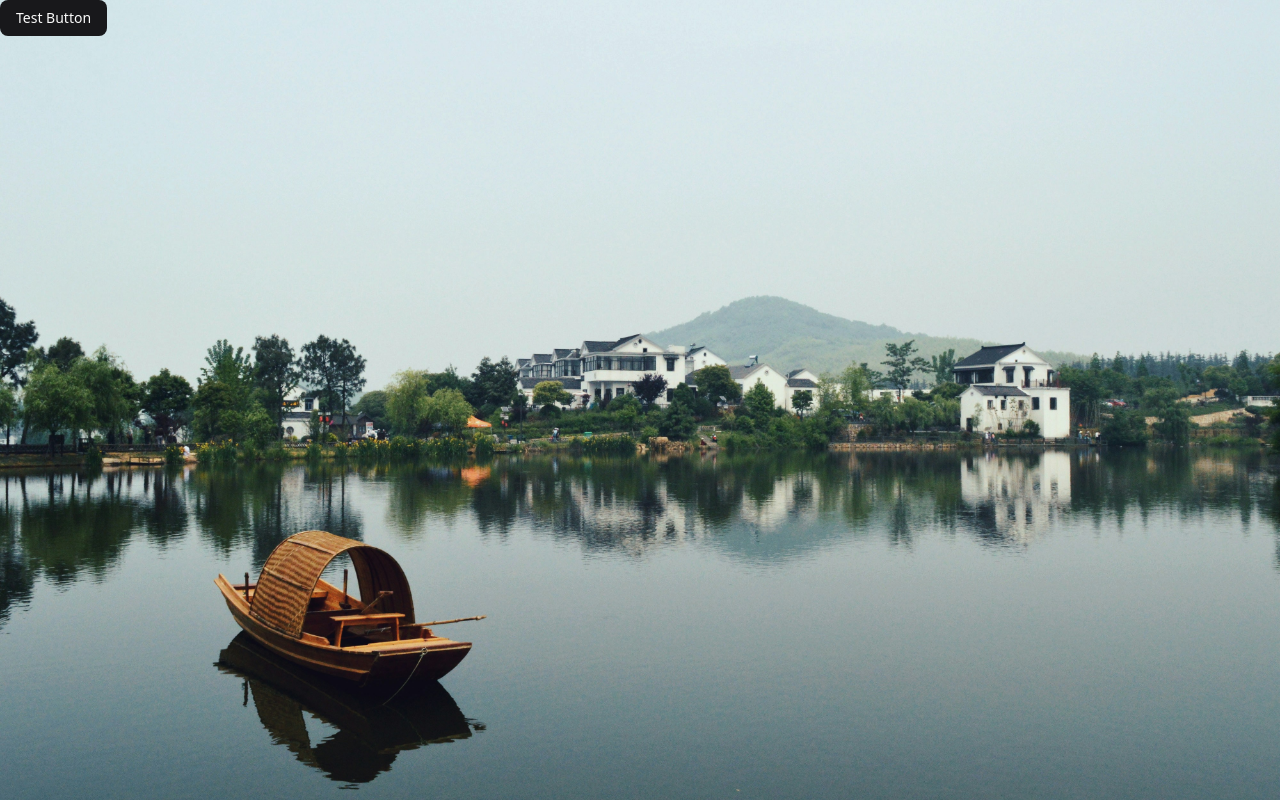
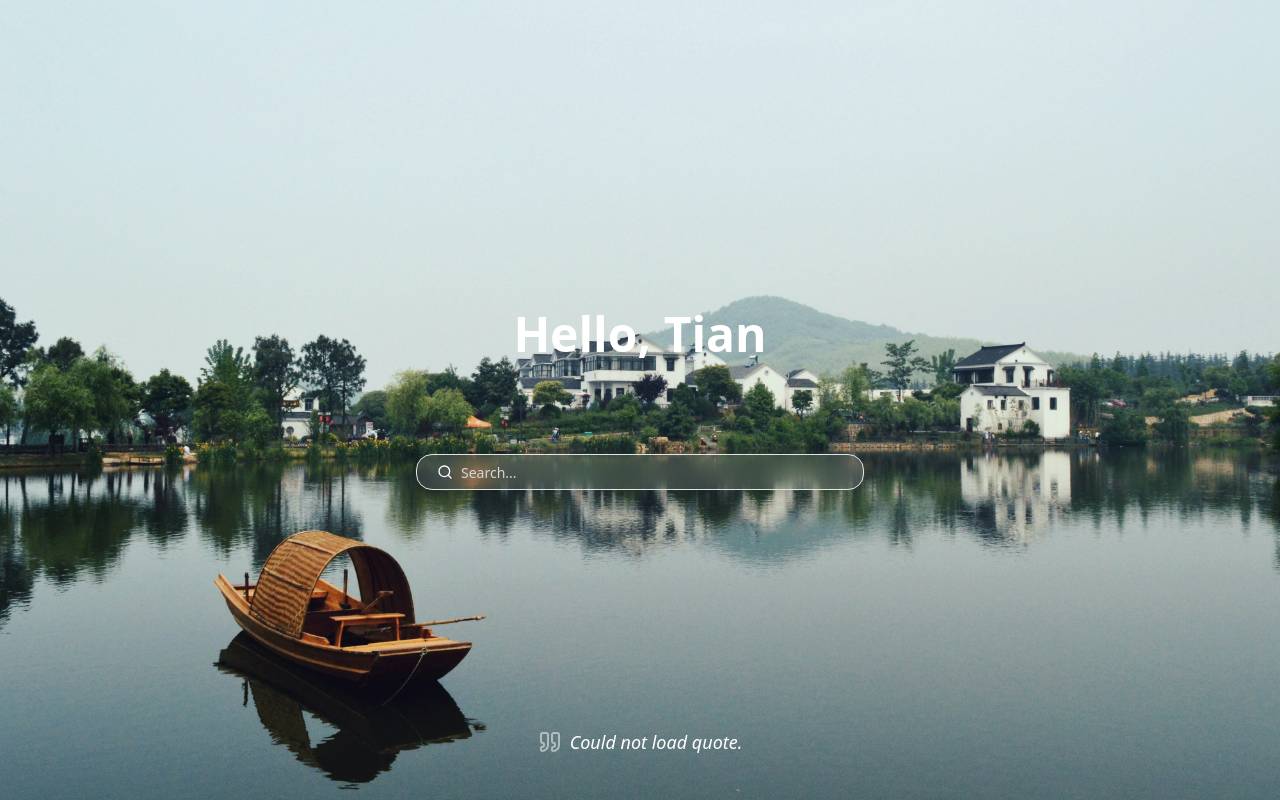
Before and after one commit to tianyu-00/froggy-tabs, a React app in the folder frontend/: page / in a window 1280 px wide. Built offline with nearby package versions, Linux system fonts and the light colour scheme; no server answers; the HTML template or start-up script is replaced by a standard one.

Commit message:
Add input group UI components and search bar
Introduced reusable InputGroup, Input, and Textarea components for UI consistency. Updated App.jsx to use the new input group for a search bar and display a random quote in the footer.

```diff
--- a/frontend/src/App.jsx
+++ b/frontend/src/App.jsx
@@ -2,24 +2,83 @@
 import "./App.css";
 import { Button } from "./components/ui/button";
 import { getRandomBackground } from "./utils/getRandomBackground";
+import { CheckIcon, CreditCardIcon, InfoIcon, MailIcon, SearchIcon, StarIcon, QuoteIcon } from "lucide-react";
+import { InputGroup, InputGroupAddon, InputGroupInput } from "@/components/ui/input-group";
 
 function App() {
   const [background, setBackground] = useState(null);
+  const [quote, setQuote] = useState("");
+
+  const fetchQuote = async () => {
+    try {
+      const url = "https://api.quotable.io/random?maxLength=100";
+
+      const res = await fetch(url);
+      const data = await res.json();
+      setQuote(data.content);
+    } catch (err) {
+      console.error(err);
+      setQuote("Could not load quote.");
+    }
+  };
 
   useEffect(() => {
     setBackground(getRandomBackground());
+    fetchQuote();
   }, []);
 
   return (
     <div
-      className="h-screen w-full bg-center bg-cover"
+      className="h-screen w-full bg-center bg-cover flex flex-col"
       style={{
         backgroundImage: `url(${background})`,
       }}
     >
-      <Button>Test Button</Button>
+      {/* Header */}
+      <header className="p-2 min-h-20"></header>
+
+      {/* My main content */}
+      <div className="flex-1 flex flex-col items-center justify-center">
+        <span className="text-white font-semibold text-5xl mb-24">Hello, Tian</span>
+
+        <InputGroup className="bg-white/10 backdrop-blur-md rounded-2xl shadow-xl p-2 transition-all duration-300 hover:bg-white/20 focus-within:bg-white/25 w-full max-w-md">
+          <InputGroupInput
+            name="search"
+            placeholder="Search..."
+            className="bg-transparent text-white placeholder-gray-300! focus:outline-none focus:ring-0"
+            onKeyDown={(e) => {
+              if (e.key === "Enter") {
+                e.preventDefault();
+                const query = e.target.value.trim();
+                if (query) {
+                  window.open(`https://www.google.com/search?q=${encodeURIComponent(query)}`, "_blank");
+                }
+              }
+            }}
+          />
+          <InputGroupAddon>
+            <SearchIcon className="text-white" />
+          </InputGroupAddon>
+        </InputGroup>
+      </div>
+
+      {/* Footer */}
+      <footer className="p-2 min-h-20 mt-auto">
+        <div className="flex items-center justify-center space-x-2">
+          <QuoteIcon className="text-white/50" />
+          <p className="text-white text-lg italic">{quote}</p>
+        </div>
+      </footer>
     </div>
   );
 }
 
 export default App;
+
+/*
+NOTES:
+Header - Mid - Foot
+
+Quotes API: https://api.quotable.io/random?maxLength=100
+
+*/
--- /dev/null
+++ b/frontend/src/components/ui/input-group.jsx
@@ -0,0 +1,160 @@
+import * as React from "react"
+import { cva } from "class-variance-authority";
+
+import { cn } from "@/lib/utils"
+import { Button } from "@/components/ui/button"
+import { Input } from "@/components/ui/input"
+import { Textarea } from "@/components/ui/textarea"
+
+function InputGroup({
+  className,
+  ...props
+}) {
+  return (
+    <div
+      data-slot="input-group"
+      role="group"
+      className={cn(
+        "group/input-group border-input dark:bg-input/30 relative flex w-full items-center rounded-md border shadow-xs transition-[color,box-shadow] outline-none",
+        "h-9 min-w-0 has-[>textarea]:h-auto",
+        // Variants based on alignment.
+        "has-[>[data-align=inline-start]]:[&>input]:pl-2",
+        "has-[>[data-align=inline-end]]:[&>input]:pr-2",
+        "has-[>[data-align=block-start]]:h-auto has-[>[data-align=block-start]]:flex-col has-[>[data-align=block-start]]:[&>input]:pb-3",
+        "has-[>[data-align=block-end]]:h-auto has-[>[data-align=block-end]]:flex-col has-[>[data-align=block-end]]:[&>input]:pt-3",
+        // Focus state.
+        "has-[[data-slot=input-group-control]:focus-visible]:border-ring has-[[data-slot=input-group-control]:focus-visible]:ring-ring/50 has-[[data-slot=input-group-control]:focus-visible]:ring-[3px]",
+        // Error state.
+        "has-[[data-slot][aria-invalid=true]]:ring-destructive/20 has-[[data-slot][aria-invalid=true]]:border-destructive dark:has-[[data-slot][aria-invalid=true]]:ring-destructive/40",
+        className
+      )}
+      {...props} />
+  );
+}
+
+const inputGroupAddonVariants = cva(
+  "text-muted-foreground flex h-auto cursor-text items-center justify-center gap-2 py-1.5 text-sm font-medium select-none [&>svg:not([class*='size-'])]:size-4 [&>kbd]:rounded-[calc(var(--radius)-5px)] group-data-[disabled=true]/input-group:opacity-50",
+  {
+    variants: {
+      align: {
+        "inline-start":
+          "order-first pl-3 has-[>button]:ml-[-0.45rem] has-[>kbd]:ml-[-0.35rem]",
+        "inline-end":
+          "order-last pr-3 has-[>button]:mr-[-0.45rem] has-[>kbd]:mr-[-0.35rem]",
+        "block-start":
+          "order-first w-full justify-start px-3 pt-3 [.border-b]:pb-3 group-has-[>input]/input-group:pt-2.5",
+        "block-end":
+          "order-last w-full justify-start px-3 pb-3 [.border-t]:pt-3 group-has-[>input]/input-group:pb-2.5",
+      },
+    },
+    defaultVariants: {
+      align: "inline-start",
+    },
+  }
+)
+
+function InputGroupAddon({
+  className,
+  align = "inline-start",
+  ...props
+}) {
+  return (
+    <div
+      role="group"
+      data-slot="input-group-addon"
+      data-align={align}
+      className={cn(inputGroupAddonVariants({ align }), className)}
+      onClick={(e) => {
+        if ((e.target).closest("button")) {
+          return
+        }
+        e.currentTarget.parentElement?.querySelector("input")?.focus()
+      }}
+      {...props} />
+  );
+}
+
+const inputGroupButtonVariants = cva("text-sm shadow-none flex gap-2 items-center", {
+  variants: {
+    size: {
+      xs: "h-6 gap-1 px-2 rounded-[calc(var(--radius)-5px)] [&>svg:not([class*='size-'])]:size-3.5 has-[>svg]:px-2",
+      sm: "h-8 px-2.5 gap-1.5 rounded-md has-[>svg]:px-2.5",
+      "icon-xs":
+        "size-6 rounded-[calc(var(--radius)-5px)] p-0 has-[>svg]:p-0",
+      "icon-sm": "size-8 p-0 has-[>svg]:p-0",
+    },
+  },
+  defaultVariants: {
+    size: "xs",
+  },
+})
+
+function InputGroupButton({
+  className,
+  type = "button",
+  variant = "ghost",
+  size = "xs",
+  ...props
+}) {
+  return (
+    <Button
+      type={type}
+      data-size={size}
+      variant={variant}
+      className={cn(inputGroupButtonVariants({ size }), className)}
+      {...props} />
+  );
+}
+
+function InputGroupText({
+  className,
+  ...props
+}) {
+  return (
+    <span
+      className={cn(
+        "text-muted-foreground flex items-center gap-2 text-sm [&_svg]:pointer-events-none [&_svg:not([class*='size-'])]:size-4",
+        className
+      )}
+      {...props} />
+  );
+}
+
+function InputGroupInput({
+  className,
+  ...props
+}) {
+  return (
+    <Input
+      data-slot="input-group-control"
+      className={cn(
+        "flex-1 rounded-none border-0 bg-transparent shadow-none focus-visible:ring-0 dark:bg-transparent",
+        className
+      )}
+      {...props} />
+  );
+}
+
+function InputGroupTextarea({
+  className,
+  ...props
+}) {
+  return (
+    <Textarea
+      data-slot="input-group-control"
+      className={cn(
+        "flex-1 resize-none rounded-none border-0 bg-transparent py-3 shadow-none focus-visible:ring-0 dark:bg-transparent",
+        className
+      )}
+      {...props} />
+  );
+}
+
+export {
+  InputGroup,
+  InputGroupAddon,
+  InputGroupButton,
+  InputGroupText,
+  InputGroupInput,
+  InputGroupTextarea,
+}
--- /dev/null
+++ b/frontend/src/components/ui/input.jsx
@@ -0,0 +1,24 @@
+import * as React from "react"
+
+import { cn } from "@/lib/utils"
+
+function Input({
+  className,
+  type,
+  ...props
+}) {
+  return (
+    <input
+      type={type}
+      data-slot="input"
+      className={cn(
+        "file:text-foreground placeholder:text-muted-foreground selection:bg-primary selection:text-primary-foreground dark:bg-input/30 border-input h-9 w-full min-w-0 rounded-md border bg-transparent px-3 py-1 text-base shadow-xs transition-[color,box-shadow] outline-none file:inline-flex file:h-7 file:border-0 file:bg-transparent file:text-sm file:font-medium disabled:pointer-events-none disabled:cursor-not-allowed disabled:opacity-50 md:text-sm",
+        "focus-visible:border-ring focus-visible:ring-ring/50 focus-visible:ring-[3px]",
+        "aria-invalid:ring-destructive/20 dark:aria-invalid:ring-destructive/40 aria-invalid:border-destructive",
+        className
+      )}
+      {...props} />
+  );
+}
+
+export { Input }
--- /dev/null
+++ b/frontend/src/components/ui/textarea.jsx
@@ -0,0 +1,20 @@
+import * as React from "react"
+
+import { cn } from "@/lib/utils"
+
+function Textarea({
+  className,
+  ...props
+}) {
+  return (
+    <textarea
+      data-slot="textarea"
+      className={cn(
+        "border-input placeholder:text-muted-foreground focus-visible:border-ring focus-visible:ring-ring/50 aria-invalid:ring-destructive/20 dark:aria-invalid:ring-destructive/40 aria-invalid:border-destructive dark:bg-input/30 flex field-sizing-content min-h-16 w-full rounded-md border bg-transparent px-3 py-2 text-base shadow-xs transition-[color,box-shadow] outline-none focus-visible:ring-[3px] disabled:cursor-not-allowed disabled:opacity-50 md:text-sm",
+        className
+      )}
+      {...props} />
+  );
+}
+
+export { Textarea }
```
